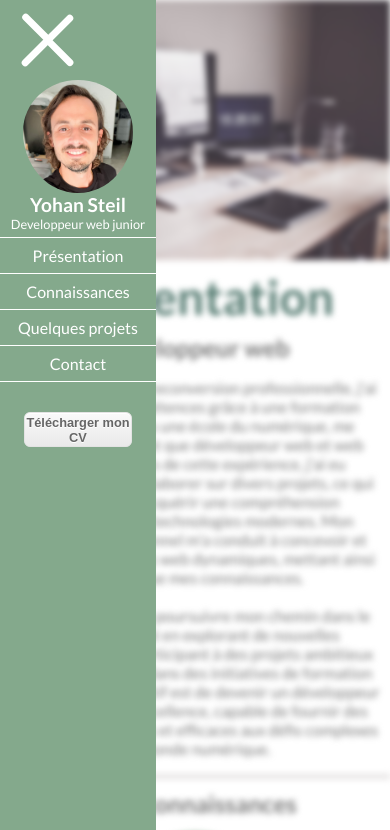
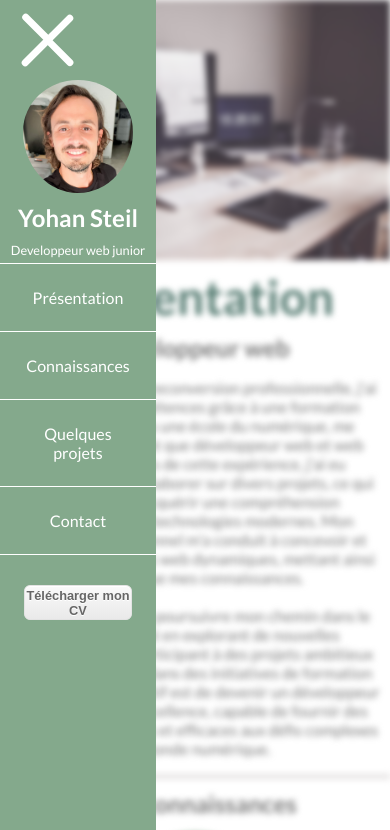
Before and after one commit to YohanSteil/YohanSteil.github.io, a website: page index.html in a window 390 px wide. Both pictures are taken after a click on the label 45 px from the left and 41 px from the top of the page. Shown: the top 830 px of the page. Drawn offline with nearby package versions, Linux system fonts and the light colour scheme.

Commit message:
style: responsive header

```diff
--- a/static/style.css
+++ b/static/style.css
@@ -829,6 +829,15 @@ footer {
   .btnLink {
     padding-top: 10px;
   }
+
+  .header__list > a {
+    padding: 1.5rem;
+  }
+
+  .header__title {
+    padding: 10px;
+    font-size: 1.5rem;
+  }
 }
 
 @media screen and (max-width: 550px) {
```
